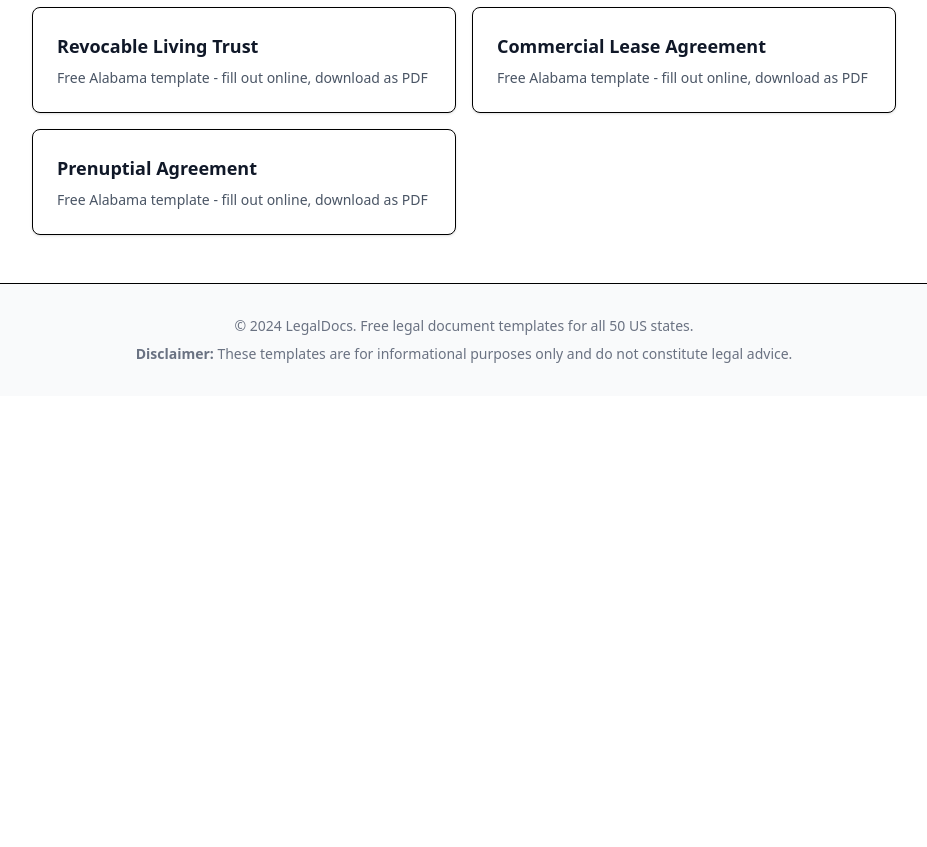
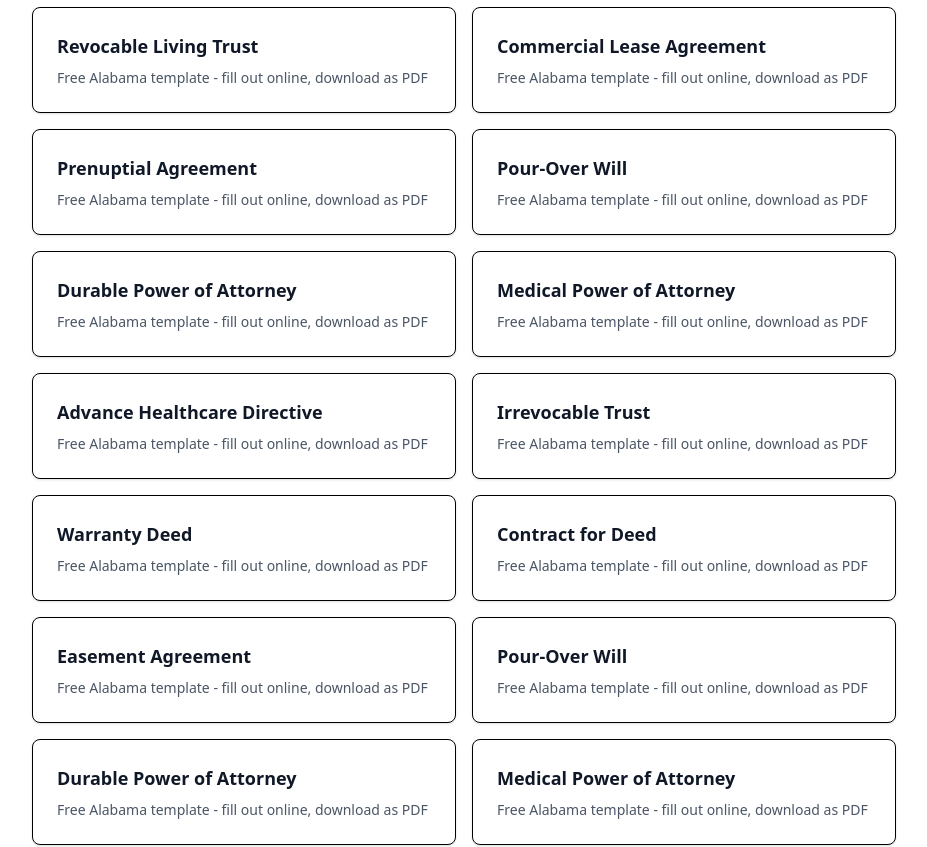
Before and after one commit to patilsab/legal-docs, a Next.js app: page /state/alabama in a window 1280 px wide. Shown: the part 1600-2447 px from the top of the page, without its empty margins (176-1103 px from the left). Before the commit the page ends 1996 px from the top, so only its background shows below. Built offline with nearby package versions, Linux system fonts and the light colour scheme.

Commit message:
Fix state page with all 41 document types

```diff
--- a/src/app/state/[slug]/page.tsx
+++ b/src/app/state/[slug]/page.tsx
@@ -37,6 +37,24 @@ const documentTypes = [
   { slug: "revocable-living-trust", title: "Revocable Living Trust" },
   { slug: "commercial-lease", title: "Commercial Lease Agreement" },
   { slug: "prenuptial-agreement", title: "Prenuptial Agreement" },
+  // Phase 4
+  { slug: "pour-over-will", title: "Pour-Over Will" },
+  { slug: "durable-power-of-attorney", title: "Durable Power of Attorney" },
+  { slug: "medical-power-of-attorney", title: "Medical Power of Attorney" },
+  { slug: "advance-healthcare-directive", title: "Advance Healthcare Directive" },
+  // Phase 5
+  { slug: "irrevocable-trust", title: "Irrevocable Trust" },
+  { slug: "warranty-deed", title: "Warranty Deed" },
+  { slug: "contract-for-deed", title: "Contract for Deed" },
+  { slug: "easement-agreement", title: "Easement Agreement" },
+  { slug: "pour-over-will", title: "Pour-Over Will" },
+  { slug: "durable-power-of-attorney", title: "Durable Power of Attorney" },
+  { slug: "medical-power-of-attorney", title: "Medical Power of Attorney" },
+  { slug: "advance-healthcare-directive", title: "Advance Healthcare Directive" },
+  { slug: "irrevocable-trust", title: "Irrevocable Trust" },
+  { slug: "warranty-deed", title: "Warranty Deed" },
+  { slug: "contract-for-deed", title: "Contract for Deed" },
+  { slug: "easement-agreement", title: "Easement Agreement" },
 ];
 
 export default async function StatePage({ params }: { params: Promise<{ slug: string }> }) {
```
